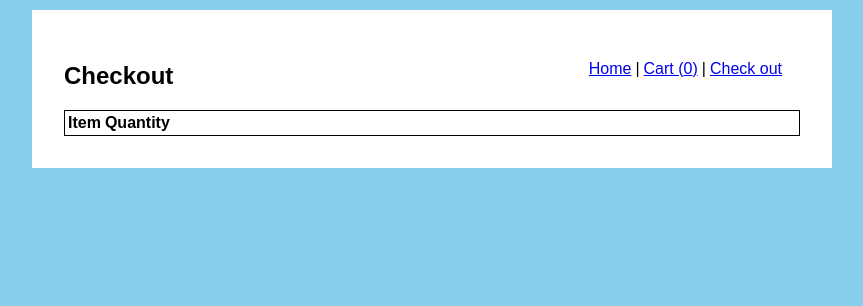
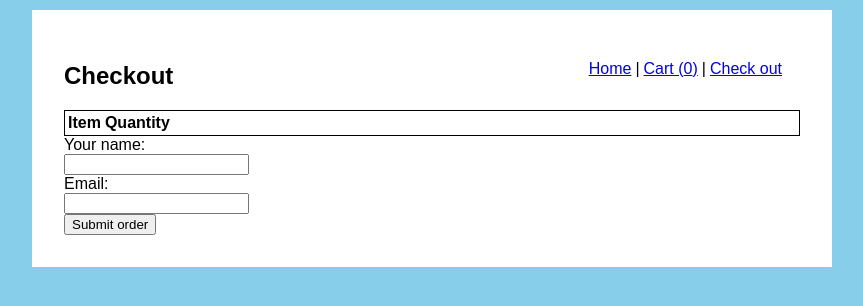
Before and after one commit to GBouffard/fake-online-store, a React (Create React App) app: page /checkout in a window 1280 px wide. Shown: the top 306 px of the page, without its empty margins (208-1071 px from the left). Built offline with nearby package versions, Linux system fonts and the light colour scheme.

Commit message:
Add a checkout form to the checkout page using redux-form

```diff
--- a/package.json
+++ b/package.json
@@ -11,7 +11,8 @@
     "react-router": "^5.0.0",
     "react-router-dom": "^5.0.0",
     "react-scripts": "2.1.8",
-    "redux": "^4.0.1"
+    "redux": "^4.0.1",
+    "redux-form": "^8.1.0"
   },
   "scripts": {
     "start": "react-scripts start",
--- a/src/config/store.js
+++ b/src/config/store.js
@@ -1,11 +1,13 @@
 import { createStore, combineReducers } from "redux";
+import { reducer as formReducer } from "redux-form";
 
 import cartReducer from "../features/cart/reducer";
 import productsReducer from "../features/product-listing/reducer";
 
 const rootReducer = combineReducers({
   cart: cartReducer,
-  products: productsReducer
+  products: productsReducer,
+  form: formReducer
 });
 
 const store = createStore(
--- /dev/null
+++ b/src/features/checkout/form.js
@@ -0,0 +1,30 @@
+import React from "react";
+import { Field, reduxForm } from "redux-form";
+
+let CheckoutForm = ({ handleSubmit }) => (
+  <div>
+    <form onSubmit={handleSubmit}>
+      <div>
+        <label htmlFor="order[name]">Your name:</label>
+        <br />
+        <Field name="order[name]" component="input" type="text" />
+      </div>
+
+      <div>
+        <label htmlFor="order[email]">Email:</label>
+        <br />
+        <Field name="order[email]" component="input" type="email" />
+      </div>
+
+      <div>
+        <button type="submit">Submit order</button>
+      </div>
+    </form>
+  </div>
+);
+
+CheckoutForm = reduxForm({
+  form: "checkout"
+})(CheckoutForm);
+
+export default CheckoutForm;
--- a/src/features/checkout/index.js
+++ b/src/features/checkout/index.js
@@ -2,10 +2,39 @@
 import { connect } from "react-redux";
 
 import Cart from "../cart";
+import CheckoutForm from "./form";
+import fetchApi from "../../modules/fetch-api";
+
+const APIUrl = "https://student-example-api.herokuapp.com/v1";
+
+const submitOrder = (values, cart) => {
+  const { email, name } = values.order;
+
+  fetchApi("post", `${APIUrl}/orders.json`, {
+    order: {
+      name,
+      email,
+      order_items_attributes: cart.map(item => ({
+        product_id: item.id,
+        qty: item.quantity
+      }))
+    }
+  }).then(json => {
+    if (json.errors) {
+      alert("something went wrong!");
+      return;
+    }
+    document.location.href = `/orders/${json.id}`;
+  });
+};
 
 const Checkout = ({ cart }) => (
-  <div style={{ border: "1px solid black" }}>
-    <Cart />
+  <div>
+    <div style={{ border: "1px solid black" }}>
+      <Cart />
+    </div>
+
+    <CheckoutForm onSubmit={values => submitOrder(values, cart)} />
   </div>
 );
 
```
Also changed, not shown: 1 other file (tests, documents, lock files or other folders).
